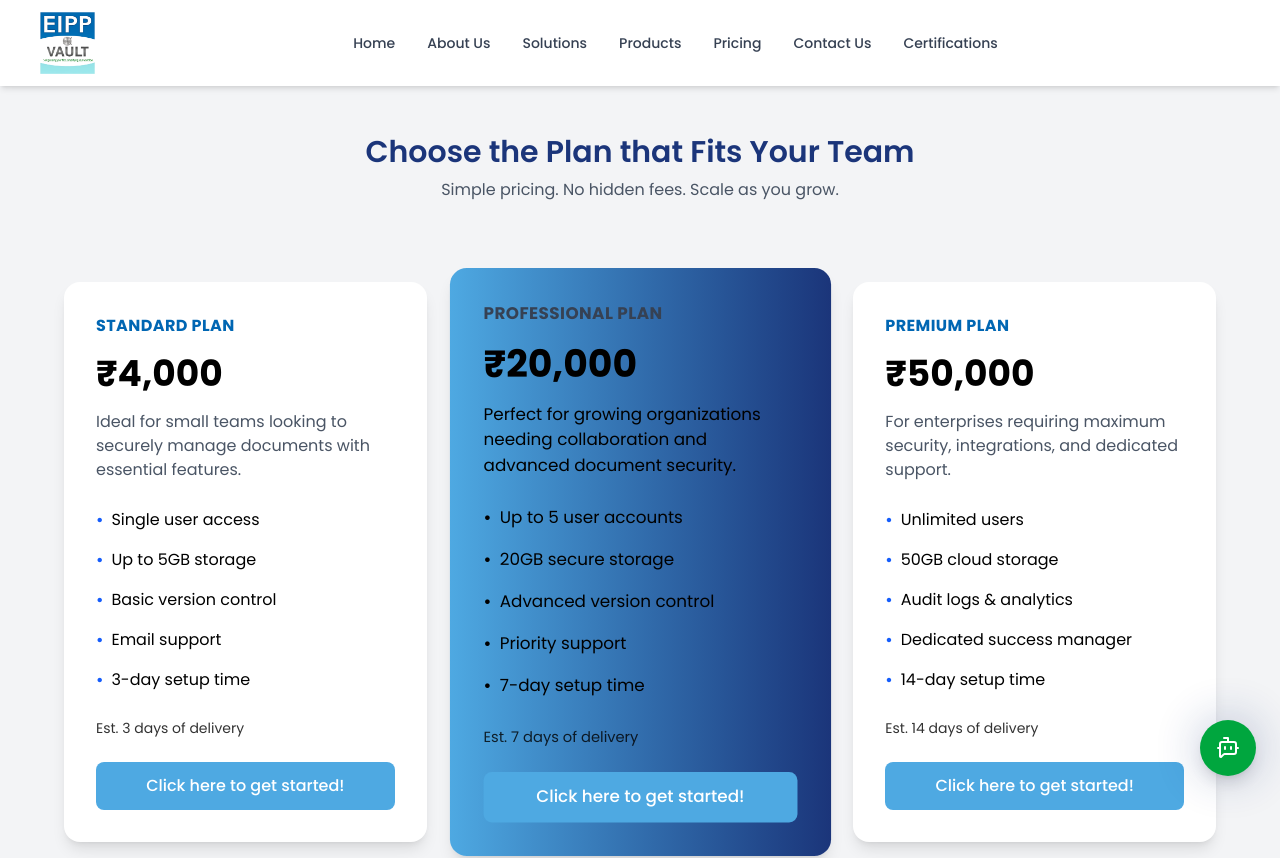
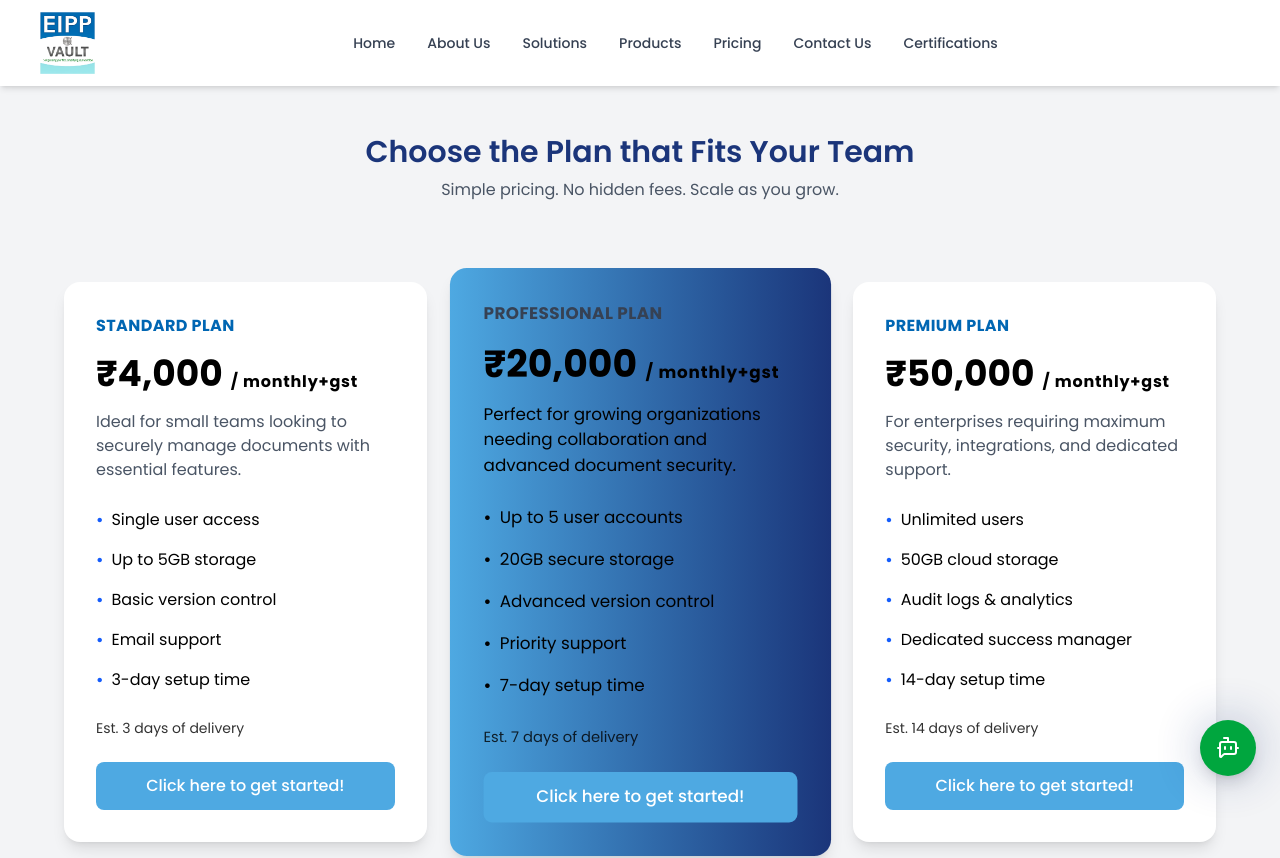
Before and after one commit to kishoreiist/EippVault, a Next.js app: page /price in a window 1280 px wide. Shown: the top 858 px of the page. Built offline with nearby package versions, Linux system fonts and the light colour scheme.

Commit message:
pricing card change

```diff
--- a/src/app/price/PricingCard.tsx
+++ b/src/app/price/PricingCard.tsx
@@ -6,6 +6,7 @@ import { tPricingPlan } from "@/src/constant/data";
 const PricingCard: React.FC<tPricingPlan> = ({
   title,
   price,
+  month,
   description,
   features,
   highlight = false,
@@ -34,7 +35,19 @@ const PricingCard: React.FC<tPricingPlan> = ({
           >
             {title}
           </div>
-          <h2 className="text-4xl font-bold mb-4 text-black">{price}</h2>
+          <div className="flex items-end gap-2 mb-4">
+            <h2 className="text-4xl font-bold text-black">{price}</h2>
+            {month && (
+              <span
+                className={`text-[16px] font-bold tracking-wider lowercase ml-0
+      ${highlight ? "text-black" : "text-black"}
+    `}
+              >
+                / {month}
+              </span>
+            )}
+          </div>
+
           <p className={`mb-6 ${highlight ? "text-black" : "text-gray-600"}`}>
             {description}
           </p>
--- a/src/app/price/page.tsx
+++ b/src/app/price/page.tsx
@@ -36,6 +36,7 @@ const Price: React.FC = () => {
                 <PricingCard
                   title={plan.title}
                   price={plan.price}
+                  month={plan.month}
                   description={plan.description}
                   features={plan.features}
                   delivery={plan.delivery}
--- a/src/constant/data.tsx
+++ b/src/constant/data.tsx
@@ -8,6 +8,7 @@ export type tSolutionsData = {
 export type tPricingPlan = {
   title: string;
   price: string;
+  month: string;
   description: string;
   features: string[];
   delivery: string;
@@ -69,6 +70,7 @@ export const pricingPlans: tPricingPlan[] = [
   {
     title: "Standard Plan",
     price: "₹4,000",
+    month: "monthly+GST",
     description:
       "Ideal for small teams looking to securely manage documents with essential features.",
     features: [
@@ -83,6 +85,7 @@ export const pricingPlans: tPricingPlan[] = [
   {
     title: "Professional Plan",
     price: "₹20,000",
+    month: "monthly+GST",
     description:
       "Perfect for growing organizations needing collaboration and advanced document security.",
     features: [
@@ -98,6 +101,7 @@ export const pricingPlans: tPricingPlan[] = [
   {
     title: "Premium Plan",
     price: "₹50,000",
+    month: "monthly+GST",
     description:
       "For enterprises requiring maximum security, integrations, and dedicated support.",
     features: [
```
